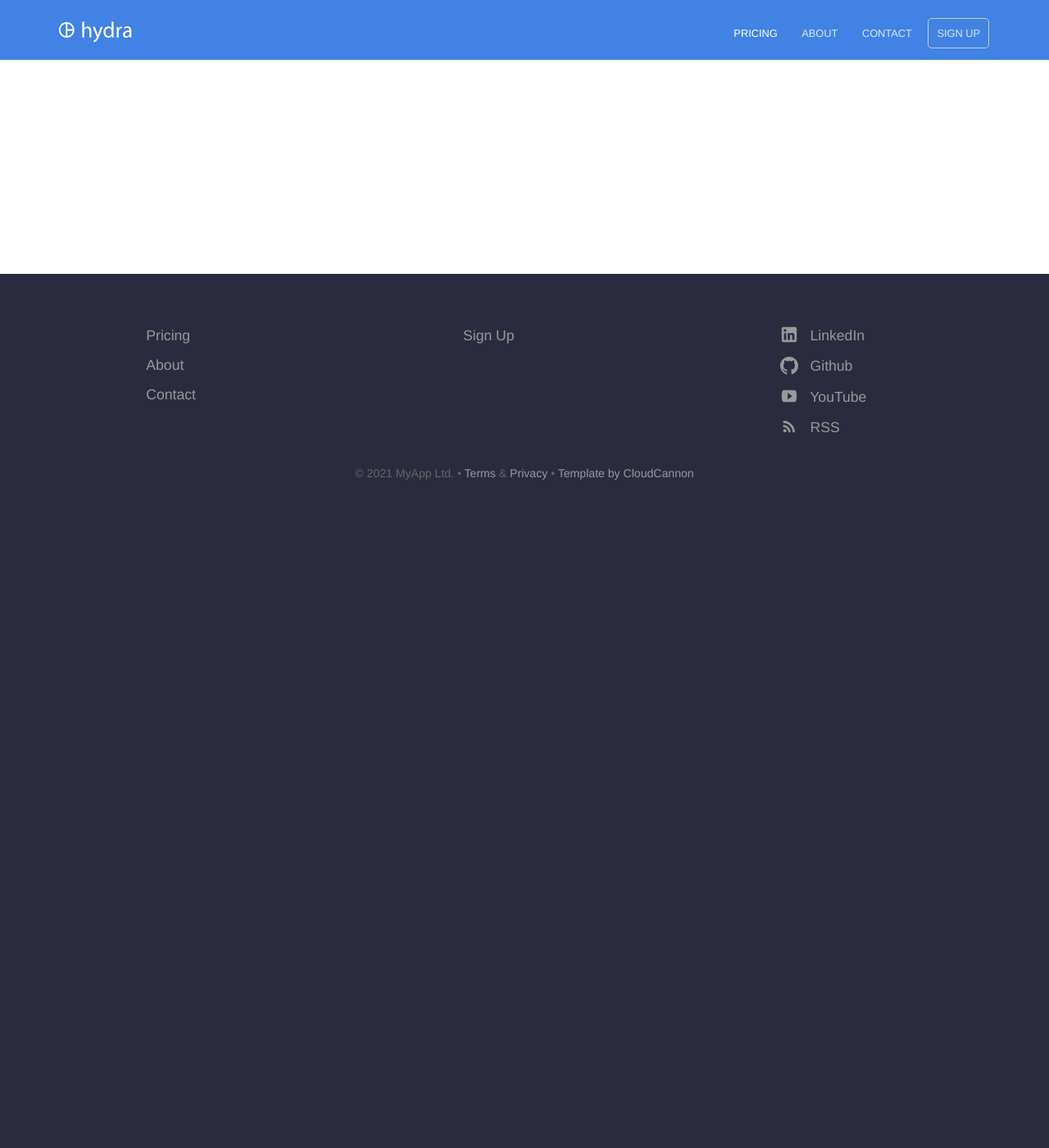
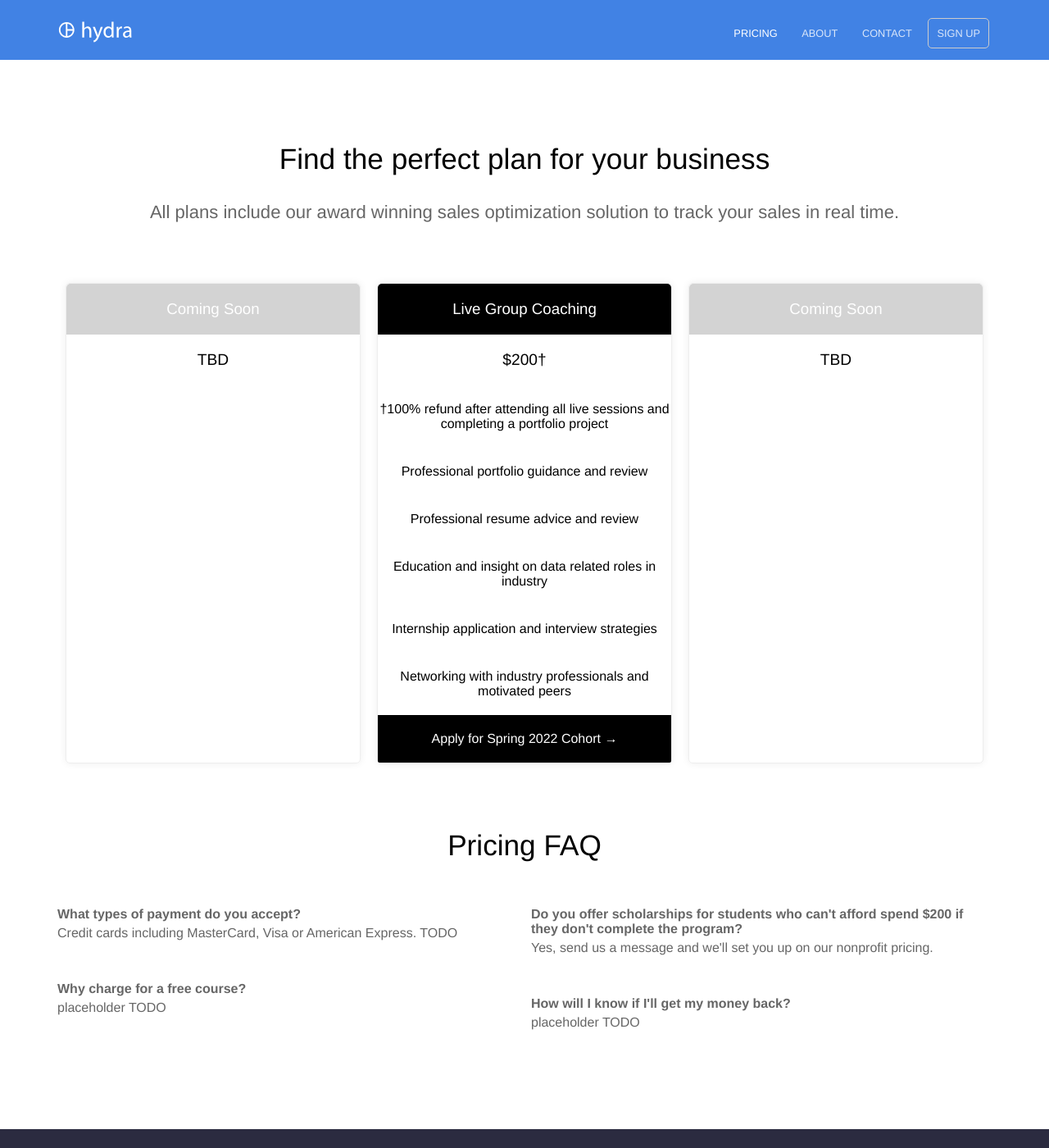
Before and after one commit to jordan-pierre/coaching, a Jekyll site: the page built from pricing.html, in a window 1280 px wide and 1400 px high. Shown: the whole window at 82% size. Built offline with Jekyll 4.4.1, drawn with Linux system fonts in a browser that asks for light colours.

Commit message:
removed asterisk from yaml and added dagger

```diff
--- a/pricing.html
+++ b/pricing.html
@@ -11,9 +11,9 @@ pricing_table:
   - name: Live Group Coaching
     color: "#000000"
     features:
-      - text: $200*
+      - text: $200†
         highlight: true
-      - text: *100% refund after attending all live sessions and completing a portfolio project
+      - text: †100% refund after attending all live sessions and completing a portfolio project
         highlight: false
       - text: Professional portfolio guidance and review
         highlight: false
```
